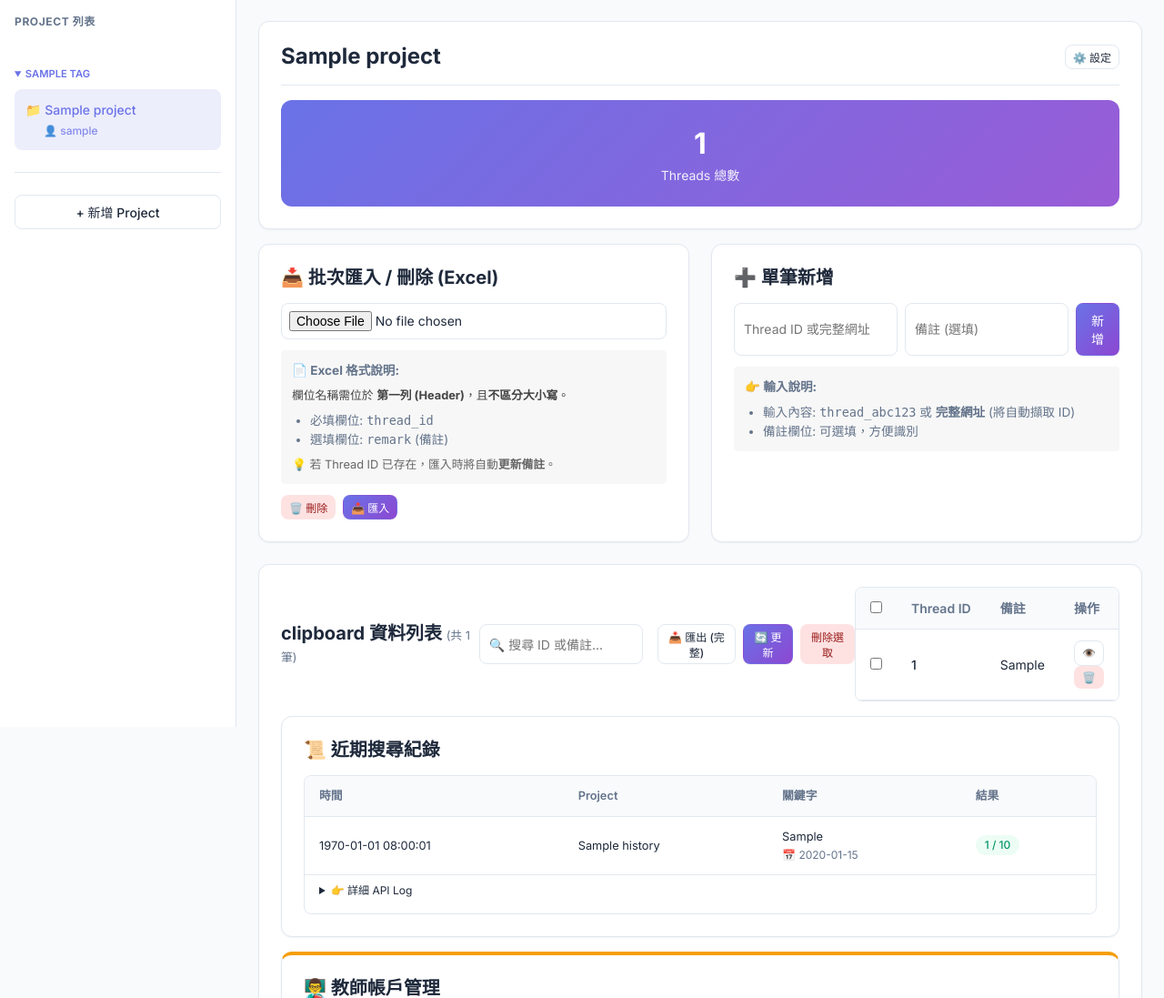
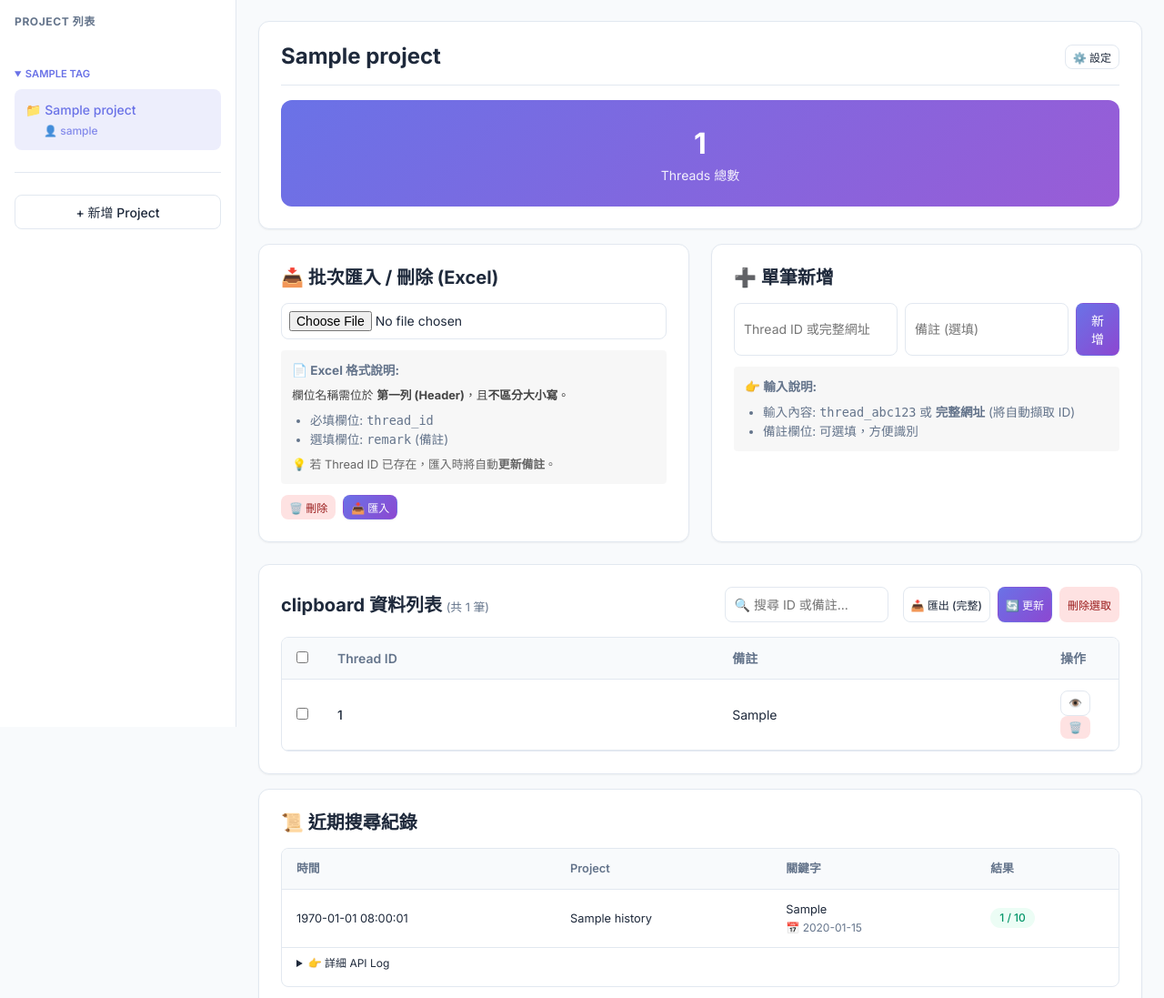
Before and after one commit to Isaries/openaiThreadConsole, a Flask app: page /admin/ in a window 1280 px wide. Shown: the part 61-1158 px from the top of the page at 91% size. Run offline with Flask 3, Linux system fonts and the light colour scheme; the visitor is signed in with stand-in values (Sample User, id 1); tables that the repository leaves empty hold one stand-in row (values such as "Sample post"); parts of the project's set-up code (start-up, migrations or seed data) failed here and were passed over.

Commit message:
Fix: Resolve broken UI layout caused by nested forms and redundant divs

```diff
--- a/frontend/templates/admin/_thread_list.html
+++ b/frontend/templates/admin/_thread_list.html
@@ -1,5 +1,10 @@
 <!-- Thread List -->
 <div class="card">
+    <!-- Independent Search Form -->
+    <form id="searchForm" action="/admin" method="GET" style="display:none;">
+        <input type="hidden" name="group_id" value="{{ active_group.group_id }}">
+    </form>
+
     <form action="/admin/threads/delete_multi" method="POST" id="deleteMultiForm">
         <input type="hidden" name="csrf_token" value="{{ csrf_token() }}">
         <input type="hidden" name="group_id" value="{{ active_group.group_id }}">
@@ -7,26 +12,24 @@
         <!-- Hidden input to toggle 'Select All Across Pages' mode -->
         <input type="hidden" name="select_all_pages" id="selectAllPagesInput" value="false">
         <input type="hidden" name="search_q" value="{{ search_query }}">
+    </form>
+
+    <!-- Independent Search Form -->
 
     <div class="flex items-center justify-between mb-4" style="margin-bottom: 1rem;">
         <h3>clipboard 資料列表 <span class="text-secondary text-sm" style="font-weight: normal; font-size: 0.8rem;">(共
                 {{ total_threads_count }} 筆)</span></h3>
         <div class="flex gap-2">
-                <div class="flex gap-2">
             <!-- Search Form (GET) -->
             <input form="searchForm" type="text" name="q" placeholder="🔍 搜尋 ID 或備註..." class="input input-sm"
                 style="width: 180px; margin-right: 0.5rem;" autocomplete="off" value="{{ search_query }}">
-                    <!-- Hidden form for Search Submit -->
-                    <form id="searchForm" action="/admin" method="GET" style="display:none;">
-                        <input type="hidden" name="group_id" value="{{ active_group.group_id }}">
-                    </form>
 
             <button type="submit" formaction="/admin/threads/export" formmethod="POST" formtarget="_blank"
                 class="btn btn-secondary btn-sm" title="匯出完整 Excel (不受搜尋影響)">
                 📥 匯出 (完整)
             </button>
-                    <button type="submit" formaction="/admin/threads/refresh" formmethod="POST"
-                        class="btn btn-primary btn-sm" title="更新快取">
+            <button type="submit" formaction="/admin/threads/refresh" formmethod="POST" class="btn btn-primary btn-sm"
+                title="更新快取">
                 🔄 更新
             </button>
             <button type="button" class="btn btn-secondary btn-sm mobile-only" data-action="select"
@@ -83,8 +86,7 @@
                     <td data-label="操作">
                         <a href="/admin/threads/view/{{ thread.thread_id }}?group_id={{ active_group.group_id }}"
                             class="btn btn-secondary btn-sm"
-                                    style="padding: 0.25rem 0.5rem; margin-right: 0.25rem; text-decoration: none;"
-                                    title="查看對話">
+                            style="padding: 0.25rem 0.5rem; margin-right: 0.25rem; text-decoration: none;" title="查看對話">
                             👁️
                         </a>
                         <button type="submit" formaction="/admin/threads/delete_multi" name="thread_id"
@@ -118,8 +120,7 @@
                 class="btn btn-secondary btn-sm">‹ 上一頁</a>
             {% endif %}
 
-                    <span class="btn btn-sm"
-                        style="background: transparent; border: 1px solid transparent; cursor: default;">
+            <span class="btn btn-sm" style="background: transparent; border: 1px solid transparent; cursor: default;">
                 頁次 {{ threads_pagination.page }} / {{ threads_pagination.pages }}
             </span>
 
```
Lines whose indentation alone changed are shown as unchanged.
